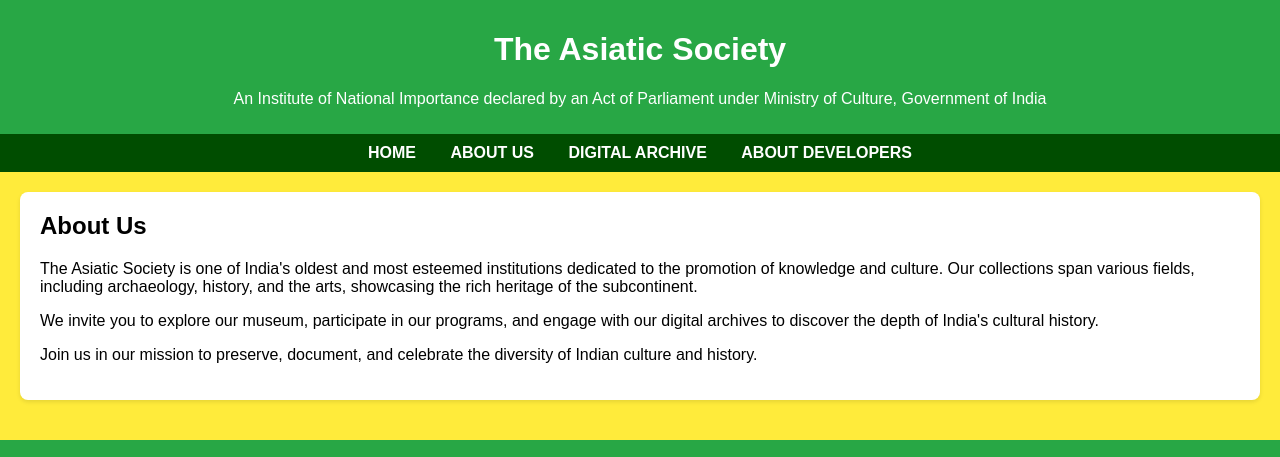
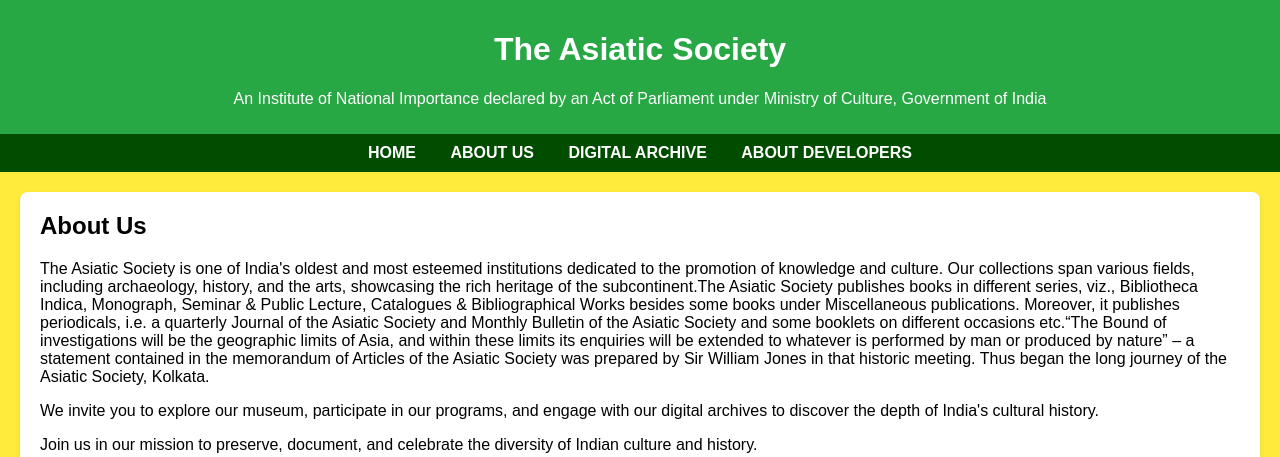
Before and after one commit to Swastika47/ASIATIC-SOCIETY, a plain HTML site: page about.html in a window 1280 px wide. Shown: the top 457 px of the page. Drawn offline with Linux system fonts and the light colour scheme.

Commit message:
Update about.html

```diff
--- a/about.html
+++ b/about.html
@@ -28,9 +28,13 @@
     <main>
         <div class="section">
             <h2>About Us</h2>
-            <p>The Asiatic Society is one of India's oldest and most esteemed institutions dedicated to the promotion of knowledge and culture. Our collections span various fields, including archaeology, history, and the arts, showcasing the rich heritage of the subcontinent.</p>
+            <p>The Asiatic Society is one of India's oldest and most esteemed institutions dedicated to the promotion of knowledge and culture. Our collections span various fields, including archaeology, history, and the arts, showcasing the rich heritage of the subcontinent.The Asiatic Society publishes books in different series, viz., Bibliotheca Indica, Monograph, Seminar & Public Lecture, Catalogues & Bibliographical Works besides some books under Miscellaneous publications. Moreover, it publishes periodicals, i.e. a quarterly Journal of the Asiatic Society and Monthly Bulletin of the Asiatic Society and some booklets on different occasions etc.“The Bound of investigations will be the geographic limits of Asia, and within these limits its
+enquiries will be extended to whatever is performed by man or produced by nature” – a statement
+contained in the memorandum of Articles of the Asiatic Society was prepared by Sir William Jones in that
+historic meeting. Thus began the long journey of the Asiatic Society, Kolkata.</p>
             <p>We invite you to explore our museum, participate in our programs, and engage with our digital archives to discover the depth of India's cultural history.</p>
             <p>Join us in our mission to preserve, document, and celebrate the diversity of Indian culture and history.</p>
+
         </div>
     </main>
 
```
